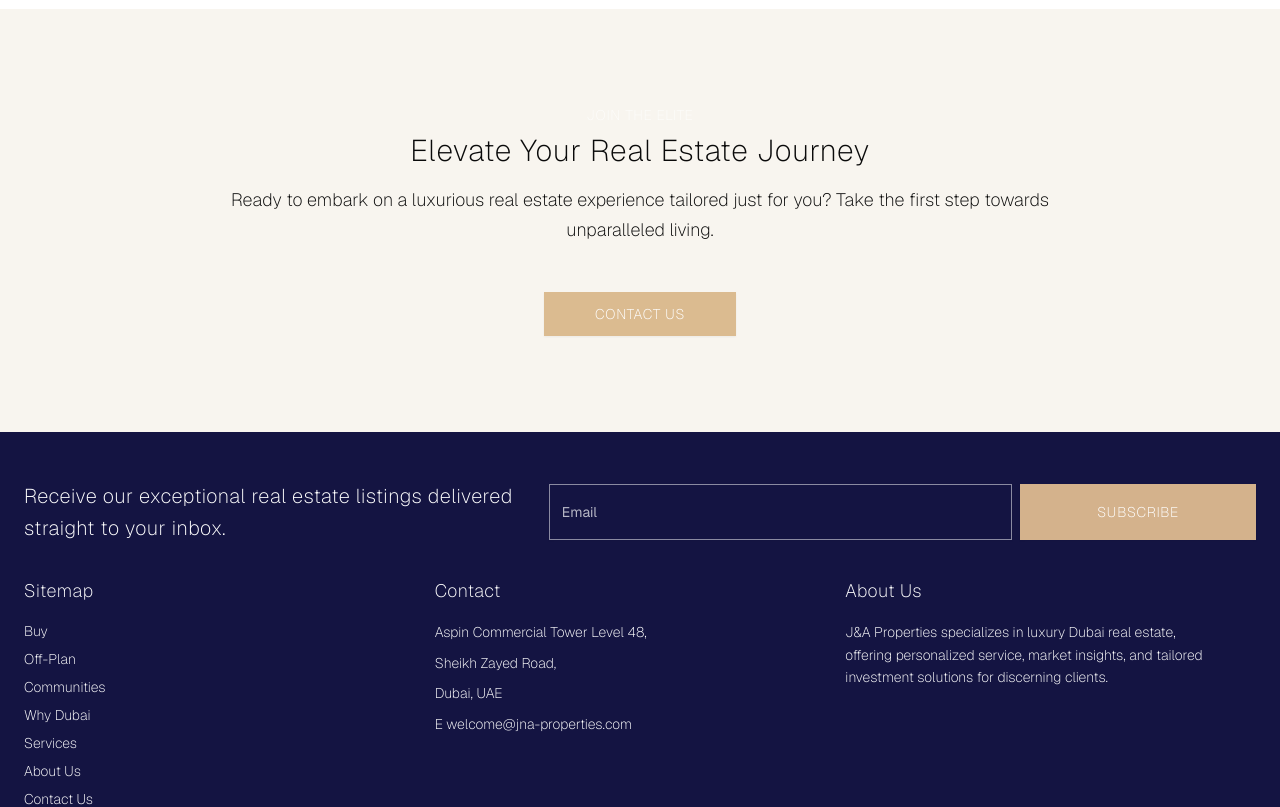
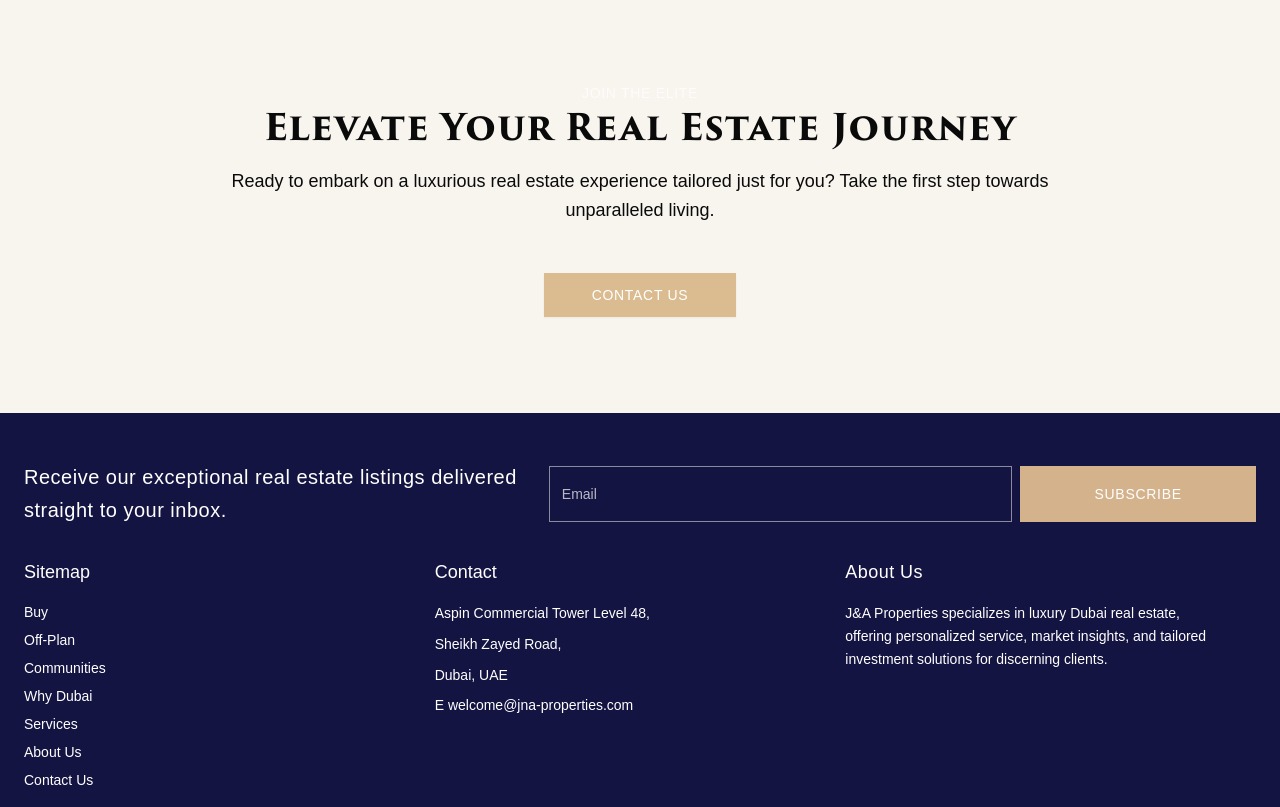
Before and after one commit to AFFWORLDT/jna, a Next.js app: page /about in a window 1280 px wide. Shown: the part 1540-2347 px from the top of the page. Built offline with nearby package versions, Linux system fonts and the light colour scheme; no server answers.

Commit message:
Add font

```diff
--- a/src/app/globals.css
+++ b/src/app/globals.css
@@ -1,5 +1,5 @@
-@import 'tailwindcss';
-@import 'tw-animate-css';
+@import "tailwindcss";
+@import "tw-animate-css";
 
 @custom-variant dark (&:is(.dark *));
 
@@ -10,10 +10,8 @@
   --card-foreground: oklch(0.145 0 0);
   --popover: oklch(1 0 0);
   --popover-foreground: oklch(0.145 0 0);
-
   --primary: #B89B6F;
   --primary-foreground: #ffffff;
-
   --secondary: oklch(0.97 0 0);
   --secondary-foreground: oklch(0.205 0 0);
   --muted: oklch(0.97 0 0);
@@ -39,6 +37,7 @@
   --sidebar-accent-foreground: oklch(0.205 0 0);
   --sidebar-border: oklch(0.922 0 0);
   --sidebar-ring: oklch(0.708 0 0);
+  --font-trajan: "TrajanPro3";
 }
 
 .dark {
@@ -48,10 +47,8 @@
   --card-foreground: oklch(0.985 0 0);
   --popover: oklch(0.145 0 0);
   --popover-foreground: oklch(0.985 0 0);
-
-  --primary: #B89B6F;
-  --primary-foreground: #141442;
-
+  --primary: oklch(0.985 0 0);
+  --primary-foreground: oklch(0.205 0 0);
   --secondary: oklch(0.269 0 0);
   --secondary-foreground: oklch(0.985 0 0);
   --muted: oklch(0.269 0 0);
@@ -79,6 +76,11 @@
 }
 
 @theme inline {
+  --font-sans: sans-serif;
+  --font-serif: var(--font-trajan);
+  --font-mono: var(--font-trajan);
+  --font-custom: var(--font-trajan);
+
   --color-background: var(--background);
   --color-foreground: var(--foreground);
   --color-card: var(--card);
@@ -117,6 +119,11 @@
   --color-sidebar-ring: var(--sidebar-ring);
 }
 
+/* Custom utility classes for your fonts */
+.font-custom {
+  font-family: var(--font-trajan);
+}
+
 @layer base {
   * {
     @apply border-border outline-ring/50;
@@ -125,6 +132,3 @@
     @apply bg-background text-foreground;
   }
 }
-
-.no-scrollbar::-webkit-scrollbar { display: none; }
-.no-scrollbar { -ms-overflow-style: none; scrollbar-width: none; }
--- a/src/app/layout.tsx
+++ b/src/app/layout.tsx
@@ -1,43 +1,45 @@
+import type React from "react";
 import type { Metadata } from "next";
-import { GeistSans } from "geist/font/sans";
-import { GeistMono } from "geist/font/mono";
+import localFont from "next/font/local";
 import "./globals.css";
-import Header from "@/src/components/common/header";
-import Footer from "@/src/components/common/footer";
+import Header from "../components/common/header";
+import Footer from "../components/common/footer";
+
+const trajanPro = localFont({
+  src: [
+    {
+      path: "../../public/fonts/TrajanPro3Regular.otf",
+      weight: "400",
+      style: "normal",
+    },
+    {
+      path: "../../public/fonts/TrajanPro3-Bold.otf",
+      weight: "400",
+      style: "normal",
+    },
+  ],
+  variable: "--font-trajan",
+  display: "swap",
+});
 
 export const metadata: Metadata = {
-  title: "JNA Properties - Luxury Real Estate in Dubai",
-  description:
-    "Discover Dubai's finest luxury properties with JNA Properties. Premium apartments, villas, and penthouses in prime locations like Dubai Marina, Downtown Dubai, and Palm Jumeirah.",
-  keywords:
-    "Dubai real estate, luxury properties, Dubai Marina, Downtown Dubai, Palm Jumeirah, property investment, luxury apartments, villas Dubai",
-  authors: [{ name: "JNA Properties" }],
-  viewport: "width=device-width, initial-scale=1",
-  robots: "index, follow",
+  title: "Home - J&A Properties",
+  description: "",
 };
 
 export default function RootLayout({
   children,
-}: Readonly<{
+}: {
   children: React.ReactNode;
-}>) {
+}) {
   return (
-    <html lang="en">
-      <head>
-        <style>{`
-html {
-  font-family: ${GeistSans.style.fontFamily};
-  --font-sans: ${GeistSans.variable};
-  --font-mono: ${GeistMono.variable};
-}
-        `}</style>
-      </head>
-      <body>
-        <Header />
-       <main className="min-h-screen bg-gray-100">
-         {children}
-        </main>
-        <Footer />
+    <html lang="en" className={`${trajanPro.variable} antialiased`}>
+      <body >
+        <main>
+           <Header/>
+          {children}
+           <Footer/>
+          </main>
       </body>
     </html>
   );
--- a/src/components/common/footer.tsx
+++ b/src/components/common/footer.tsx
@@ -31,7 +31,7 @@ export default function Footer() {
               placeholder="Email"
               className="flex-grow bg-transparent text-white border-white/50 placeholder:text-white/70 focus-visible:ring-offset-0 focus-visible:ring-transparent rounded-none md:w-1/2 w-full"
             />
-            <Button className="bg-[#D4B28C] hover:bg-[#C2A17B] text-white font-extralight tracking-wider py-2 px-4 transition-colors uppercase h-14 rounded-none md:w-1/3 w-full">
+            <Button className="bg-[#D4B28C] hover:bg-[#C2A17B] text-white font-sans tracking-wider py-2 px-4 transition-colors uppercase h-14 rounded-none md:w-1/3 w-full">
               Subscribe
             </Button>
           </div>
@@ -39,8 +39,8 @@ export default function Footer() {
 
         {/* Sitemap */}
         <div>
-          <h4 className="text-lg font-extralight mb-4 tracking-wide">Sitemap</h4>
-          <ul className="space-y-2 text-sm font-extralight">
+          <h4 className="text-lg  mb-4 font-sans">Sitemap</h4>
+          <ul className="space-y-2 text-sm font-sans">
             {sitemapLinks.map((link, i) => (
               <li key={i}>
                 <a
@@ -48,7 +48,7 @@ export default function Footer() {
                   className="relative inline-block hover:text-gray-300 transition-colors
                              after:content-[''] after:absolute after:left-0 after:bottom-0
                              after:h-[2px] after:w-0 after:bg-primary
-                             after:transition-all after:duration-300 hover:after:w-full"
+                             after:transition-all after:duration-300 hover:after:w-full font-sans"
                 >
                   {link.label}
                 </a>
@@ -58,20 +58,20 @@ export default function Footer() {
         </div>
 
         {/* Contact */}
-        <div className="">
-          <h4 className="text-lg font-extralight mb-4 tracking-wide">Contact</h4>
-          <address className="not-italic space-y-2 text-sm font-extralight leading-relaxed">
+        <div className="font-sans">
+          <h4 className="text-lg  mb-4 font-sans">Contact</h4>
+          <address className="not-italic space-y-2 text-sm font-sans leading-relaxed">
             <p>Aspin Commercial Tower Level 48,</p>
             <p>Sheikh Zayed Road,</p>
             <p>Dubai, UAE</p>
             <p>
-              <span className="font-extralight">E</span>{" "}
+              <span className="font-sans">E</span>{" "}
               <a
                 href="mailto:welcome@jna-properties.com"
                 className="relative inline-block hover:text-gray-300 transition-colors
                            after:content-[''] after:absolute after:left-0 after:bottom-0
                            after:h-[2px] after:w-0 after:bg-primary
-                           after:transition-all after:duration-300 hover:after:w-full"
+                           after:transition-all after:duration-300 hover:after:w-full font-sans"
               >
                 welcome@jna-properties.com
               </a>
@@ -81,8 +81,8 @@ export default function Footer() {
 
         {/* About Us */}
         <div>
-          <h4 className="text-lg font-extralight mb-4 tracking-wide">About Us</h4>
-          <p className="text-sm leading-relaxed font-extralight">
+          <h4 className="text-lg font-sans mb-4 tracking-wide">About Us</h4>
+          <p className="text-sm leading-relaxed font-sans">
             J&A Properties specializes in luxury Dubai real estate, offering personalized service,
             market insights, and tailored investment solutions for discerning clients.
           </p>
@@ -91,7 +91,7 @@ export default function Footer() {
 
       {/* Bottom bar */}
       <div className="container mx-auto border-t border-white/20 mt-8 pt-8 flex flex-col md:flex-row items-center justify-between text-sm text-white/70">
-        <p className="font-extralight">&copy; {"2025 J&A Properties | Privacy Policy | Cookie Policy"}</p>
+        <p className="font-sans">&copy; {"2025 J&A Properties | Privacy Policy | Cookie Policy"}</p>
         <div className="flex space-x-4 mt-4 md:mt-0">
           <a
             href="https://www.facebook.com/profile.php?id=61555781408625"
--- a/src/view/landing/call-to-action.tsx
+++ b/src/view/landing/call-to-action.tsx
@@ -17,7 +17,7 @@ export function CallToAction() {
           <p className="text-sm uppercase text-white/70 font-extralight tracking-wider mb-2">
             JOIN THE ELITE
           </p>
-          <h2 className="text-3xl font-extralight mb-4 tracking-wide">
+          <h2 className="text-3xl  md:text-4xl font-custom mb-4 tracking-wide">
             Elevate Your Real Estate Journey
           </h2>
           <p className="text-base md:text-lg font-extralight max-w-4xl mx-auto mb-12 leading-relaxed">
--- a/src/view/landing/feature.tsx
+++ b/src/view/landing/feature.tsx
@@ -26,7 +26,7 @@ export default function Feature() {
   return (
     <div className="flex flex-col items-center py-16 px-4 md:px-6 lg:px-8  container mx-auto">
       <div className="text-center mb-12">
-        <p className="text-sm font-thin uppercase tracking-wider text-primary mb-2">
+        <p className="text-sm  uppercase tracking-wider  mb-2 text-primary">
           FEATURED PROJECTS
         </p>
         <h1 className="text-4xl  font-mono font-thin text-[#1A202C] leading-tight mb-4">
--- a/src/view/landing/hero-section.tsx
+++ b/src/view/landing/hero-section.tsx
@@ -38,13 +38,13 @@ export default function HeroSection() {
         quality={85}
         priority
       />
-      <div className="absolute inset-0 bg-black/20 z-10  md:hidden block" />
+      <div className="absolute inset-0 bg-black/20 z-10 " />
 
       <div className="relative z-20 text-white px-4 sm:px-6 lg:px-8 max-w-7xl mx-auto w-full mt-auto py-11 max-sm:mt-20">
-        <h1 className="text-4xl  lg:text-5xl font-mono mb-4 leading-tight tracking-wide">
+        <h1 className="text-4xl  lg:text-5xl font-custom mb-4">
           Luxury Living Reimagined
         </h1>
-        <p className="text-sm sm:text-base md:text-lg font-light mb-8 sm:mb-12 tracking-wider uppercase max-w-4xl mx-auto">
+        <p className="text-[16px]  mb-8 sm:mb-12  uppercase max-w-4xl mx-auto text-neutral-300">
           EMBRACE TO A JOURNEY OF PURE SOPHISTICATION CULMINATING IN THE
           REFLECTION OF YOUR LIFESTYLE
         </p>
```
Also changed, not shown: public/fonts/TrajanPro3-Bold.otf (added), public/fonts/TrajanPro3Regular.otf (added).
